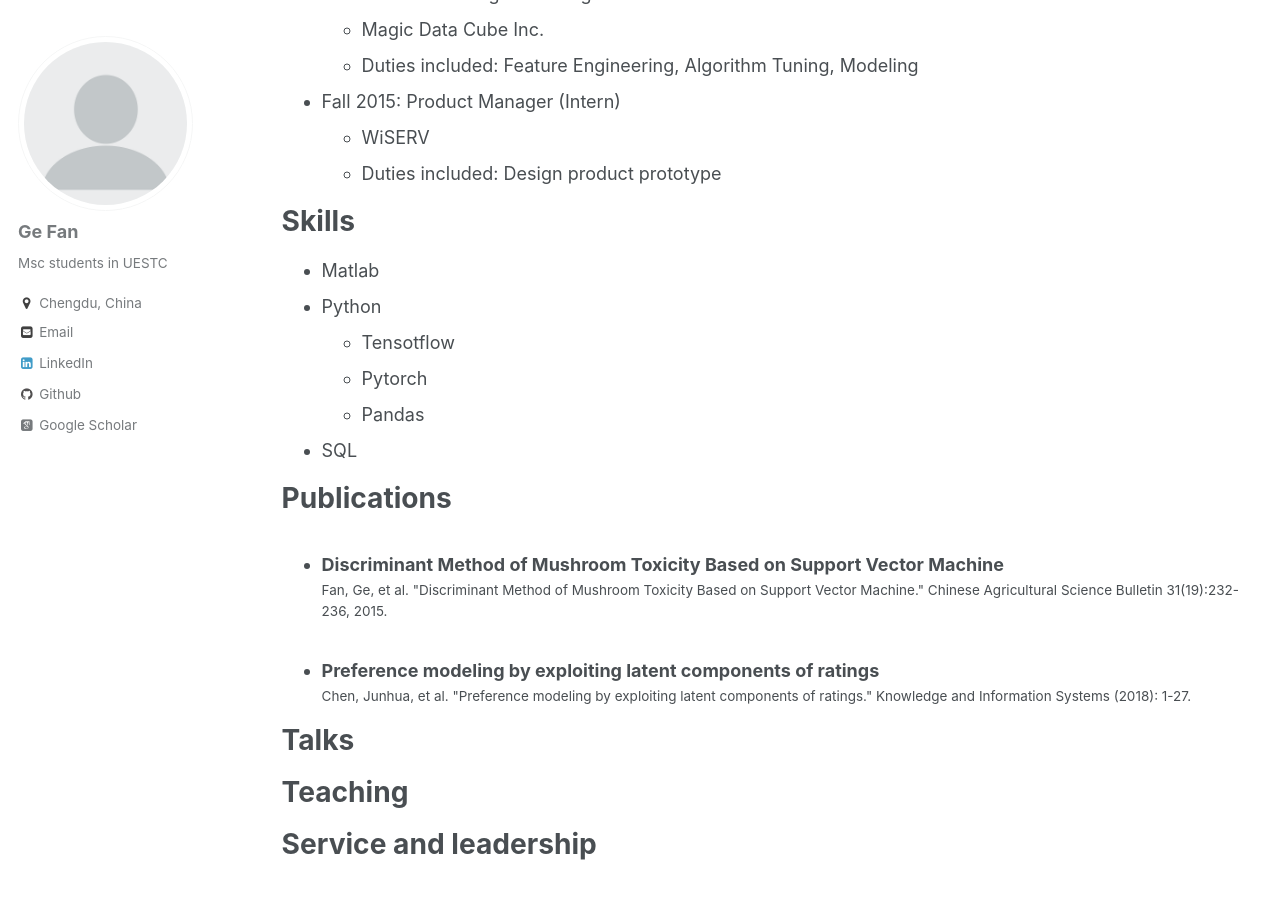
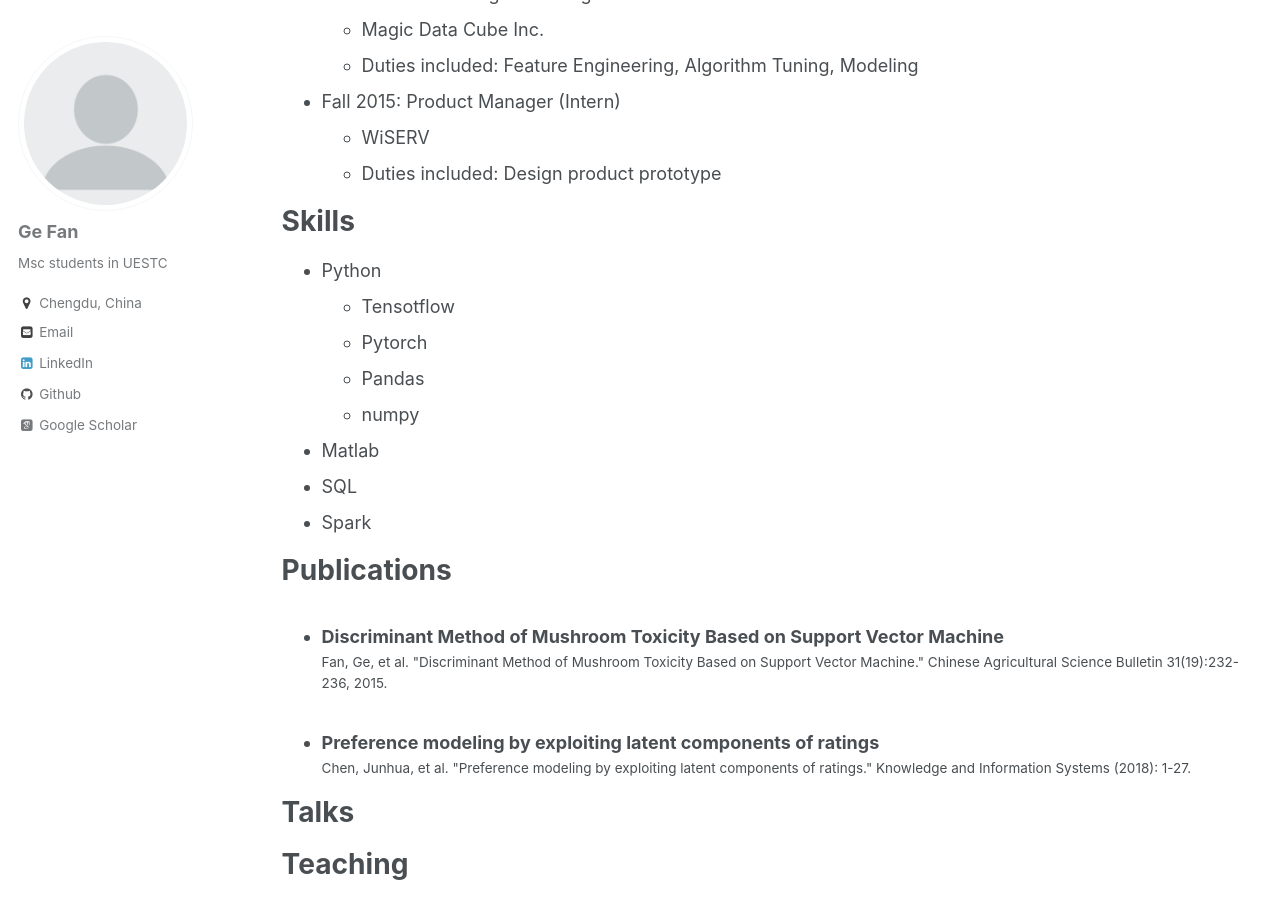
Before and after one commit to FanGhost/fanghost.github.io, a Jekyll site: the page built from _pages/cv.md, in a window 1280 px wide and 900 px high, scrolled down 401 px. Built offline with Jekyll 4.4.1, drawn with Linux system fonts in a browser that asks for light colours; some web fonts are replaced.

Commit message:
Update cv.md

```diff
--- a/_pages/cv.md
+++ b/_pages/cv.md
@@ -28,12 +28,14 @@ Work experience
 
 Skills
 ======
-* Matlab
 * Python
   * Tensotflow
   * Pytorch
   * Pandas
+  * numpy
+* Matlab
 * SQL
+* Spark
 
 Publications
 ======
```
